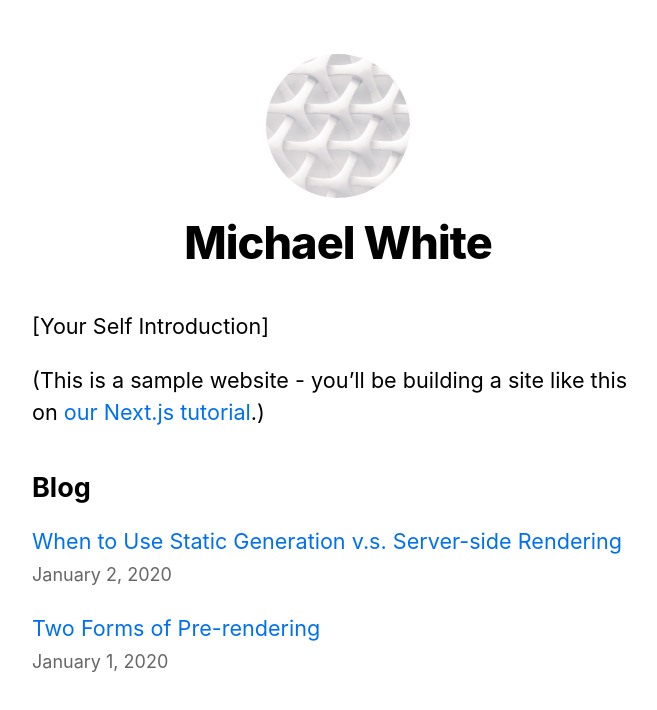
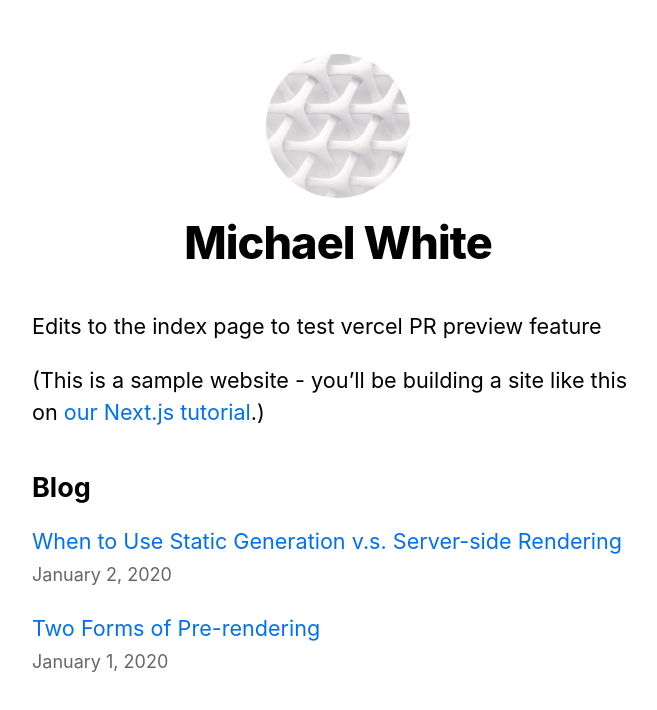
Before and after one commit to MWhite-22/Test_NextJs, a Next.js app: page / in a window 1280 px wide. Shown: the top 710 px of the page, without its empty margins (302-959 px from the left). Built offline with nearby package versions, Linux system fonts and the light colour scheme.

Commit message:
Changed text on index

```diff
--- a/pages/index.js
+++ b/pages/index.js
@@ -21,7 +21,7 @@ export default function Home({ allPostsData }) {
 				<title>{siteTitle}</title>
 			</Head>
 			<section className={utilStyles.headingMd}>
-				<p>[Your Self Introduction]</p>
+				<p>Edits to the index page to test vercel PR preview feature</p>
 				<p>
 					(This is a sample website - you’ll be building a site like this on{' '}
 					<a href='https://nextjs.org/learn'>our Next.js tutorial</a>.)
```
